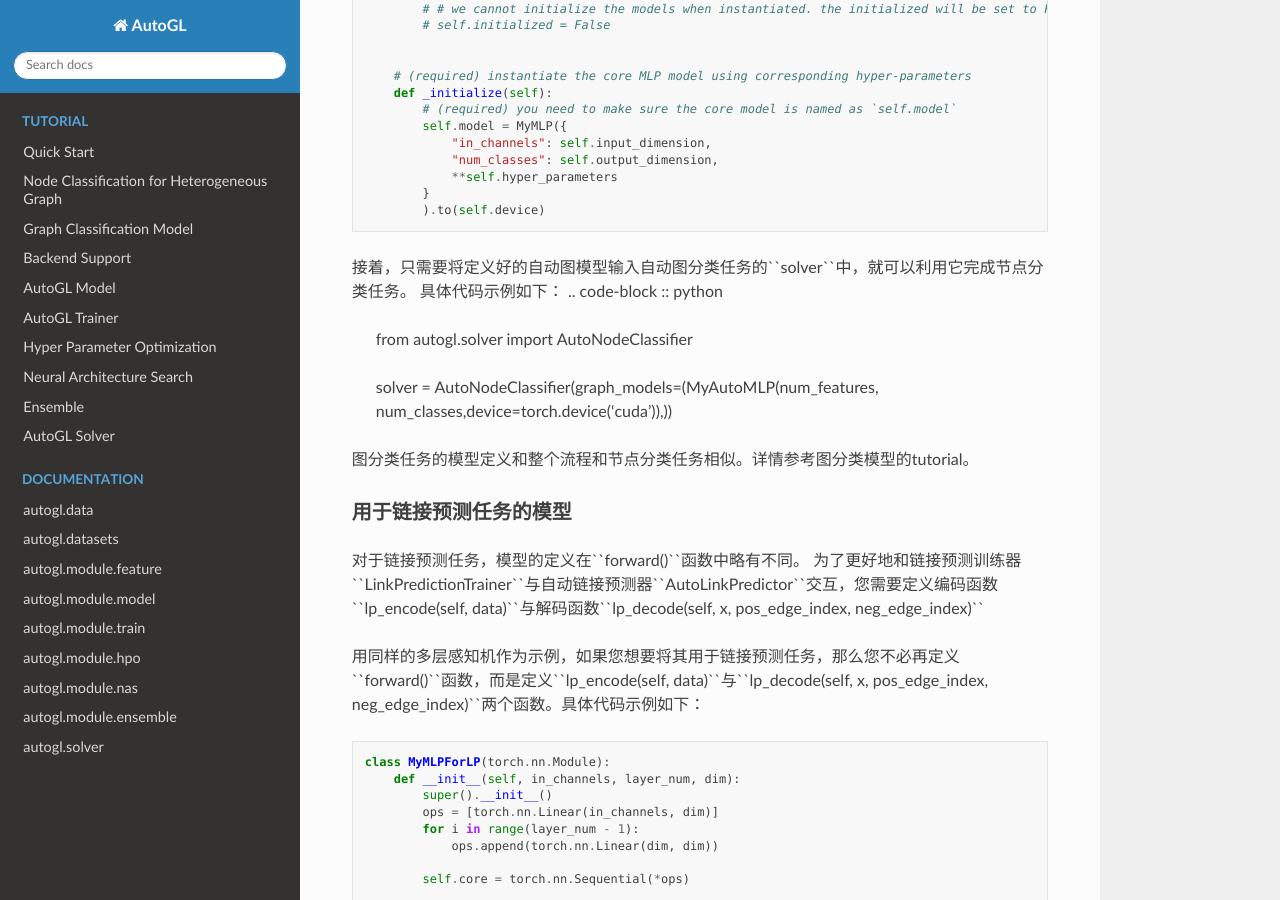
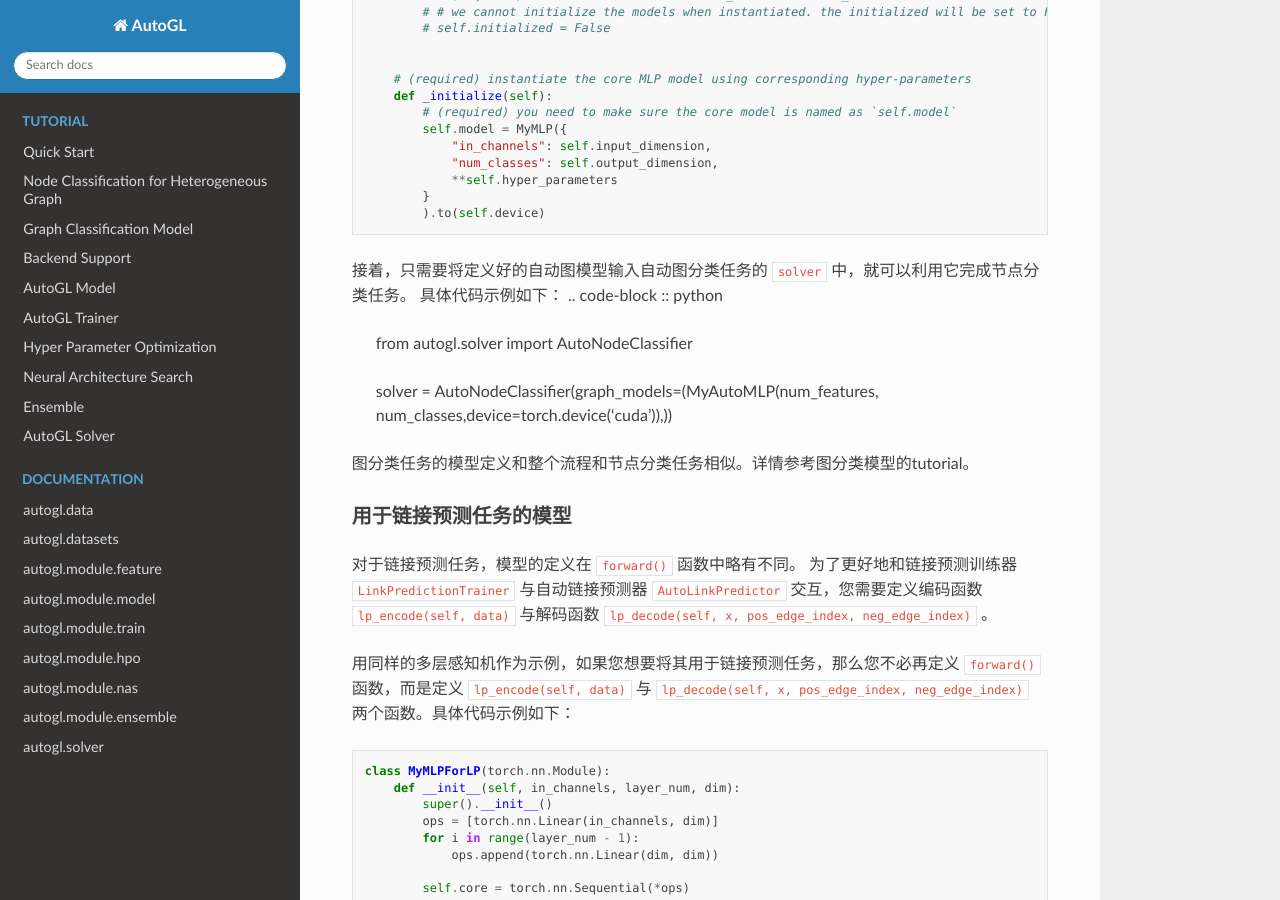
Before and after one commit to THUMNLab/AutoGL, a Sphinx documentation site: the page built from docs/docfile/tutorial/t_model_chinese.rst, in a window 1280 px wide and 900 px high, scrolled down 1547 px. Built offline with Sphinx 7.4.7 and the Read the Docs theme 2.0.0, drawn with Linux system fonts in a browser that asks for light colours; pages that are not in the unit, such as notebooks, are missing from menus; some of the changed text lies outside the part shown.

```diff
--- a/docs/docfile/tutorial/t_model_chinese.rst
+++ b/docs/docfile/tutorial/t_model_chinese.rst
@@ -2,7 +2,7 @@
 
 AutoGL 模型
 ============
-在AutoGL中，我们使用``model``和``automodel``类定义图神经网络模型，并让它们和超参数优化(hyper parameter optimization, HPO)模块兼容。
+在AutoGL中，我们使用 ``model``和 ``automodel``类定义图神经网络模型，并让它们和超参数优化(hyper parameter optimization, HPO)模块兼容。
 
 当前版本下，我们支持节点分类、图分类和链接预测三种任务任务，支持的具体模型如下：
 
@@ -18,8 +18,8 @@ AutoGL 模型
 
 自定义模型和自动模型
 ------------------
-我们强烈建议您同时定义``model``类和``automodel``类。
-其中，``model``类来管理参数的初始化与模型前向传播逻辑，``automodel``类组织超参数相关的搜索。
+我们强烈建议您同时定义 ``model``类和 ``automodel``类。
+其中， ``model`` 类来管理参数的初始化与模型前向传播逻辑， ``automodel``类组织超参数相关的搜索。
 ``automodel``在``solver``和``trainer``模块会被调用。
 
 示例
@@ -56,8 +56,8 @@ AutoGL 模型
             return torch.nn.functional.log_softmax(self.core(x))
 
 
-接下来，您可以定义自动模型``automodel``类以更好管理您的超参数。
-对于来自于数据集的参数如输入维度与输出维度，可以直接传入``automodel``类中的初始化函数中``__init__()``。
+接下来，您可以定义自动模型 ``automodel`` 类以更好管理您的超参数。
+对于来自于数据集的参数如输入维度与输出维度，可以直接传入 ``automodel`` 类中的初始化函数中 ``__init__()`` 。
 而对于需要搜索的其他超参数，需要自定义搜索空间。
 
 .. code-block:: python
@@ -100,7 +100,7 @@ AutoGL 模型
 
 
 
-接着，只需要将定义好的自动图模型输入自动图分类任务的``solver``中，就可以利用它完成节点分类任务。
+接着，只需要将定义好的自动图模型输入自动图分类任务的 ``solver`` 中，就可以利用它完成节点分类任务。
 具体代码示例如下：
 .. code-block :: python
 
@@ -116,10 +116,10 @@ AutoGL 模型
 用于链接预测任务的模型
 ^^^^^^^^^^^^^^^^^^^^
 
-对于链接预测任务，模型的定义在``forward()``函数中略有不同。
-为了更好地和链接预测训练器``LinkPredictionTrainer``与自动链接预测器``AutoLinkPredictor``交互，您需要定义编码函数``lp_encode(self, data)``与解码函数``lp_decode(self, x, pos_edge_index, neg_edge_index)``
+对于链接预测任务，模型的定义在 ``forward()`` 函数中略有不同。
+为了更好地和链接预测训练器 ``LinkPredictionTrainer`` 与自动链接预测器 ``AutoLinkPredictor`` 交互，您需要定义编码函数 ``lp_encode(self, data)`` 与解码函数 ``lp_decode(self, x, pos_edge_index, neg_edge_index)`` 。
 
-用同样的多层感知机作为示例，如果您想要将其用于链接预测任务，那么您不必再定义``forward()``函数，而是定义``lp_encode(self, data)``与``lp_decode(self, x, pos_edge_index, neg_edge_index)``两个函数。具体代码示例如下：
+用同样的多层感知机作为示例，如果您想要将其用于链接预测任务，那么您不必再定义 ``forward()`` 函数，而是定义 ``lp_encode(self, data)`` 与 ``lp_decode(self, x, pos_edge_index, neg_edge_index)`` 两个函数。具体代码示例如下：
 
 .. code-block:: python
 
```
